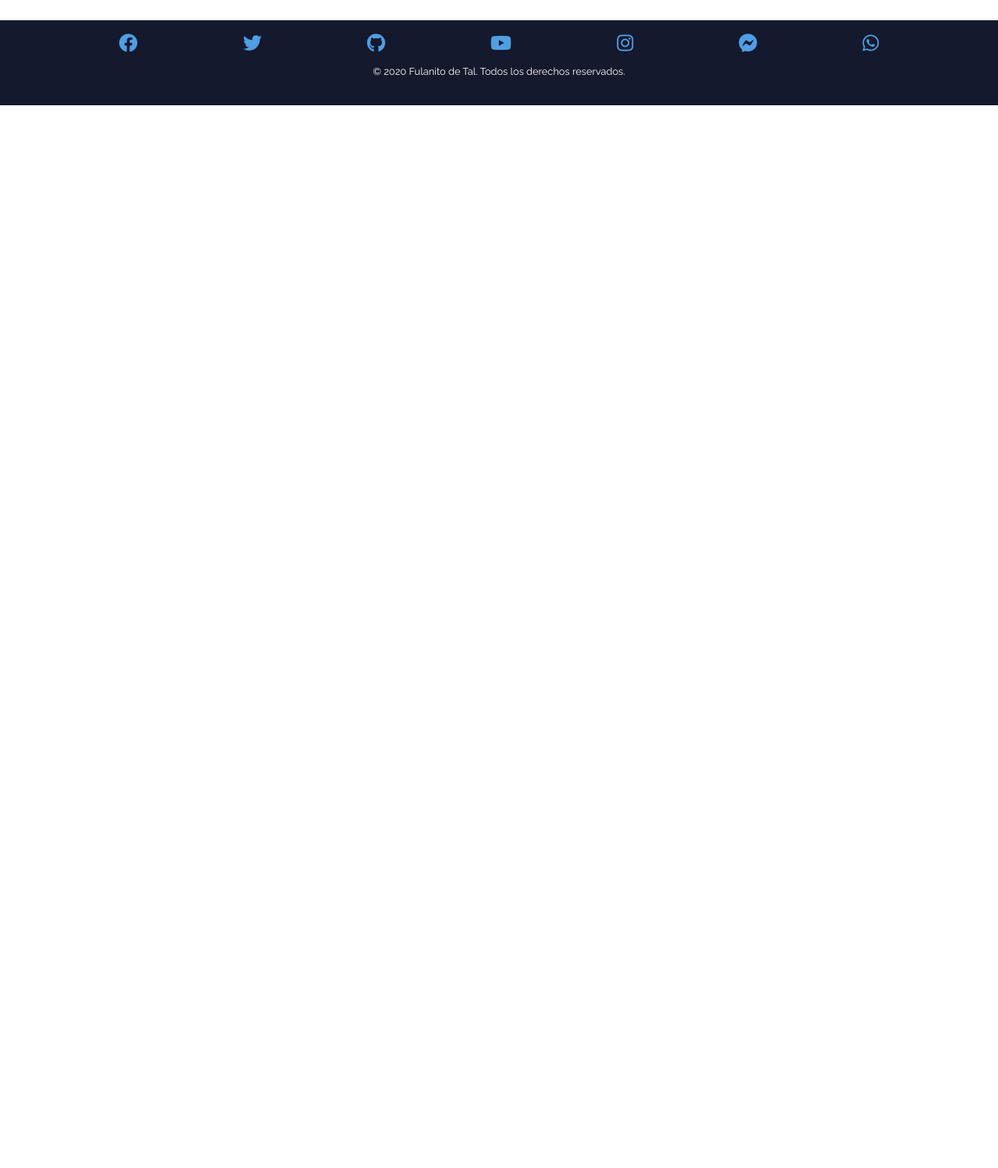
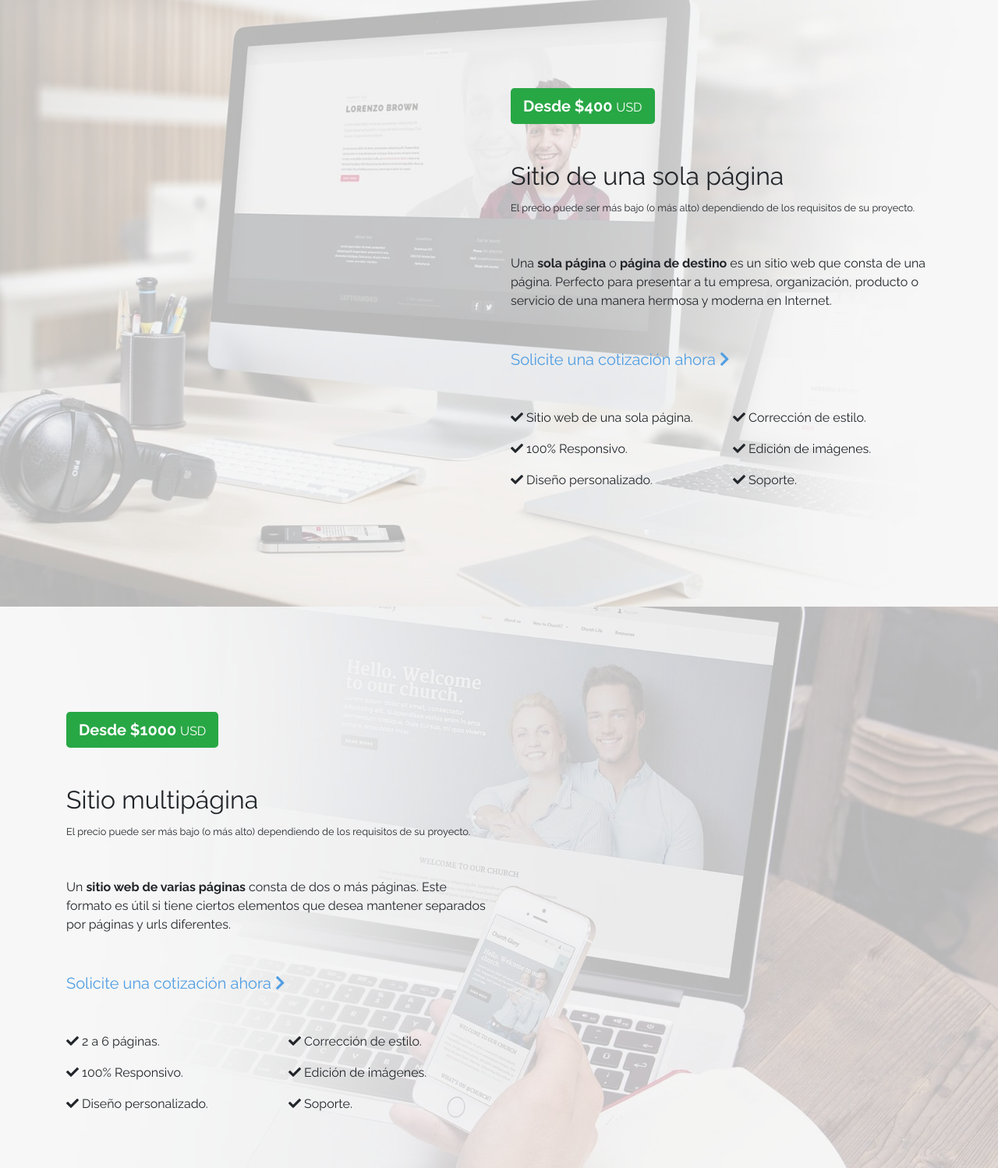
Before and after one commit to CarlosMarcelli/adm19v, a plain HTML site: page sitios.html in a window 1280 px wide. Shown: the part 877-2375 px from the top of the page at 78% size. Before the commit the page ends 1012 px from the top, so only its background shows below. Drawn offline with nearby package versions, Linux system fonts and the light colour scheme.

Commit message:
Terminando sección Sitios

```diff
--- a/css/style.css
+++ b/css/style.css
@@ -107,6 +107,26 @@ a:hover {
   background-color: var(--third-color);
 }
 
+.single-page {
+  background-image: url(../img/site-singlepage.jpg);
+  background-repeat: no-repeat;
+  background-size: cover;
+}
+
+.multi-page {
+  background-image: url(../img/site-multipage.jpg);
+  background-repeat: no-repeat;
+  background-size: cover;
+}
+
+.bg-color {
+  background-color: var(--bg-color);
+}
+
+.bg-alpha-color {
+  background-color: var(--bg-alpha-color);
+}
+
 /* ********** Bootstrap Media Queries ********** */
 
 /* // Small devices (landscape phones, 576px and up) */
--- a/sitios.html
+++ b/sitios.html
@@ -53,7 +53,7 @@
       </div>
     </section>
   </nav>
-  <main class="flex-grow-1 py-5">
+  <main class="flex-grow-1 pt-5">
     <section>
       <article class="text-center">
         <h1>Sitios Web 100% Responsivos</h1>
@@ -89,6 +89,119 @@
           <span class="sr-only">Siguiente</span>
         </a>
       </div>
+      <article id="single-page" class="single-page">
+        <section class="pt-5 pt-lg-0 d-lg-flex align-items-lg-center min-vh-100 bg-alpha-color">
+          <div class="container">
+            <section class="row">
+              <article class="col-12 col-lg-6 offset-lg-6">
+                <a href="contacto.html" class="btn btn-success btn-lg text-white border-0 mb-5">
+                  <b>Desde $400 <small>USD</small></b>
+                </a>
+                <h2>Sitio de una sola página</h2>
+                <small>El precio puede ser más bajo (o más alto) dependiendo de los requisitos de su proyecto.</small>
+                <p class="my-5">
+                  Una <b>sola página</b> o <b>página de destino</b> es un sitio web
+                  que consta de una página. Perfecto para presentar a tu empresa,
+                  organización, producto o servicio de una manera hermosa y moderna en
+                  Internet.
+                </p>
+                <a href="contacto.html" class="lead">
+                  <b>
+                    Solicite una cotización ahora
+                    <i class="fas fa-chevron-right"></i>
+                  </b>
+                </a>
+                <div class="row mt-5">
+                  <div class="col-6">
+                    <p>
+                      <i class="fas fa-check"></i>
+                      Sitio web de una sola página.
+                    </p>
+                    <p>
+                      <i class="fas fa-check"></i>
+                      100% Responsivo.
+                    </p>
+                    <p>
+                      <i class="fas fa-check"></i>
+                      Diseño personalizado.
+                    </p>
+                  </div>
+                  <div class="col-6">
+                    <p>
+                      <i class="fas fa-check"></i>
+                      Corrección de estilo.
+                    </p>
+                    <p>
+                      <i class="fas fa-check"></i>
+                      Edición de imágenes.
+                    </p>
+                    <p>
+                      <i class="fas fa-check"></i>
+                      Soporte.
+                    </p>
+                  </div>
+                </div>
+              </article>
+            </section>
+          </div>
+        </section>
+      </article>
+      <article id="multi-page" class="multi-page">
+        <section class="pt-5 pt-lg-0 d-lg-flex align-items-lg-center min-vh-100 bg-alpha-color">
+          <div class="container">
+            <section class="row">
+              <article class="col-12 col-lg-6">
+                <a href="contacto.html" class="btn btn-success btn-lg text-white border-0 mb-5">
+                  <b>Desde $1000 <small>USD</small></b>
+                </a>
+                <h2>Sitio multipágina</h2>
+                <small>El precio puede ser más bajo (o más alto) dependiendo de los requisitos de su proyecto.</small>
+                <p class="my-5">
+                  Un <b>sitio web de varias páginas</b> consta de dos o más páginas.
+                  Este formato es útil si tiene ciertos elementos que desea mantener
+                  separados por páginas y urls diferentes.
+                </p>
+                <a href="contacto.html" class="lead">
+                  <b>
+                    Solicite una cotización ahora
+                    <i class="fas fa-chevron-right"></i>
+                  </b>
+                </a>
+                <div class="row mt-5">
+                  <div class="col-6">
+                    <p>
+                      <i class="fas fa-check"></i>
+                      2 a 6 páginas.
+                    </p>
+                    <p>
+                      <i class="fas fa-check"></i>
+                      100% Responsivo.
+                    </p>
+                    <p>
+                      <i class="fas fa-check"></i>
+                      Diseño personalizado.
+                    </p>
+                  </div>
+                  <div class="col-6">
+                    <p>
+                      <i class="fas fa-check"></i>
+                      Corrección de estilo.
+                    </p>
+                    <p>
+                      <i class="fas fa-check"></i>
+                      Edición de imágenes.
+                    </p>
+                    <p>
+                      <i class="fas fa-check"></i>
+                      Soporte.
+                    </p>
+                  </div>
+                </div>
+              </article>
+            </section>
+          </div>
+        </section>
+      </article>
     </section>
   </main>
   <footer class="p-3 bg-dark text-white text-center">
@@ -108,6 +221,7 @@
       <p>
         <small>
           &copy; 2020 Fulanito de Tal. Todos los derechos reservados.
+
         </small>
       </p>
     </div>
```
